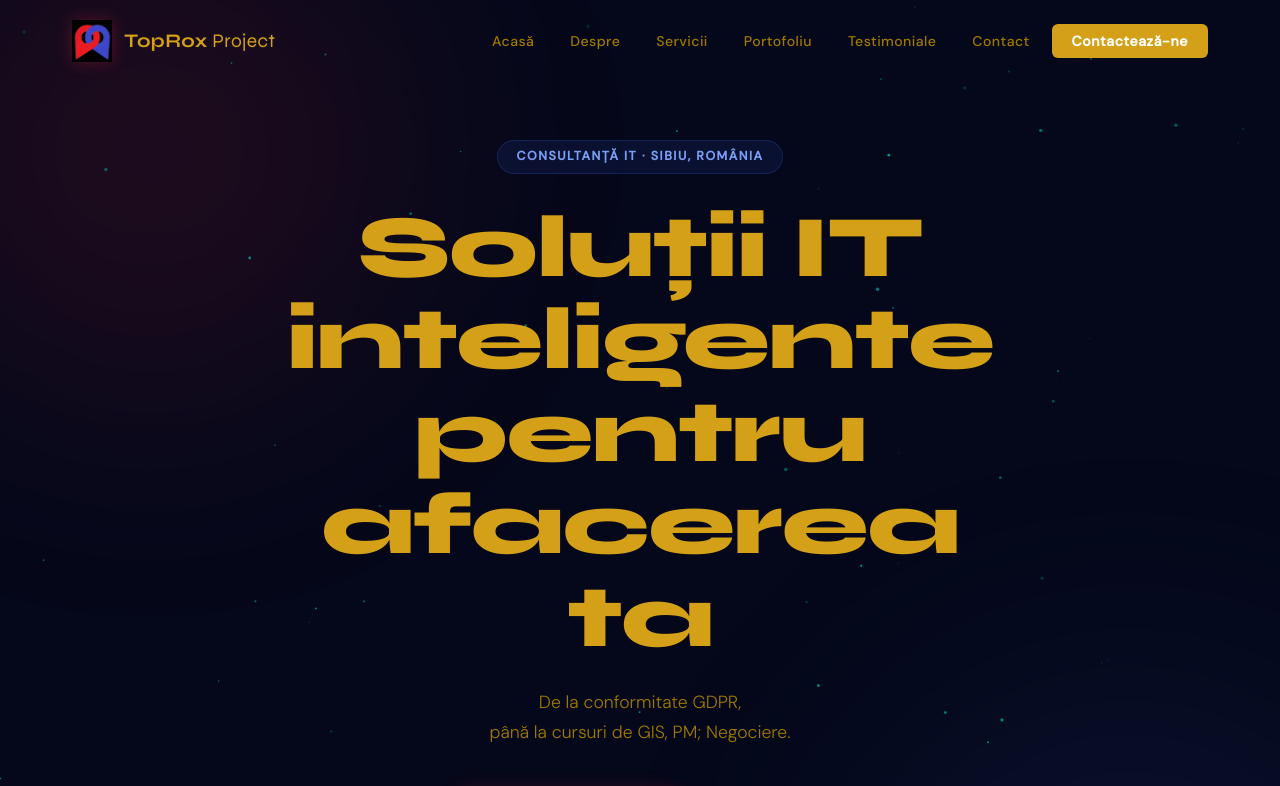
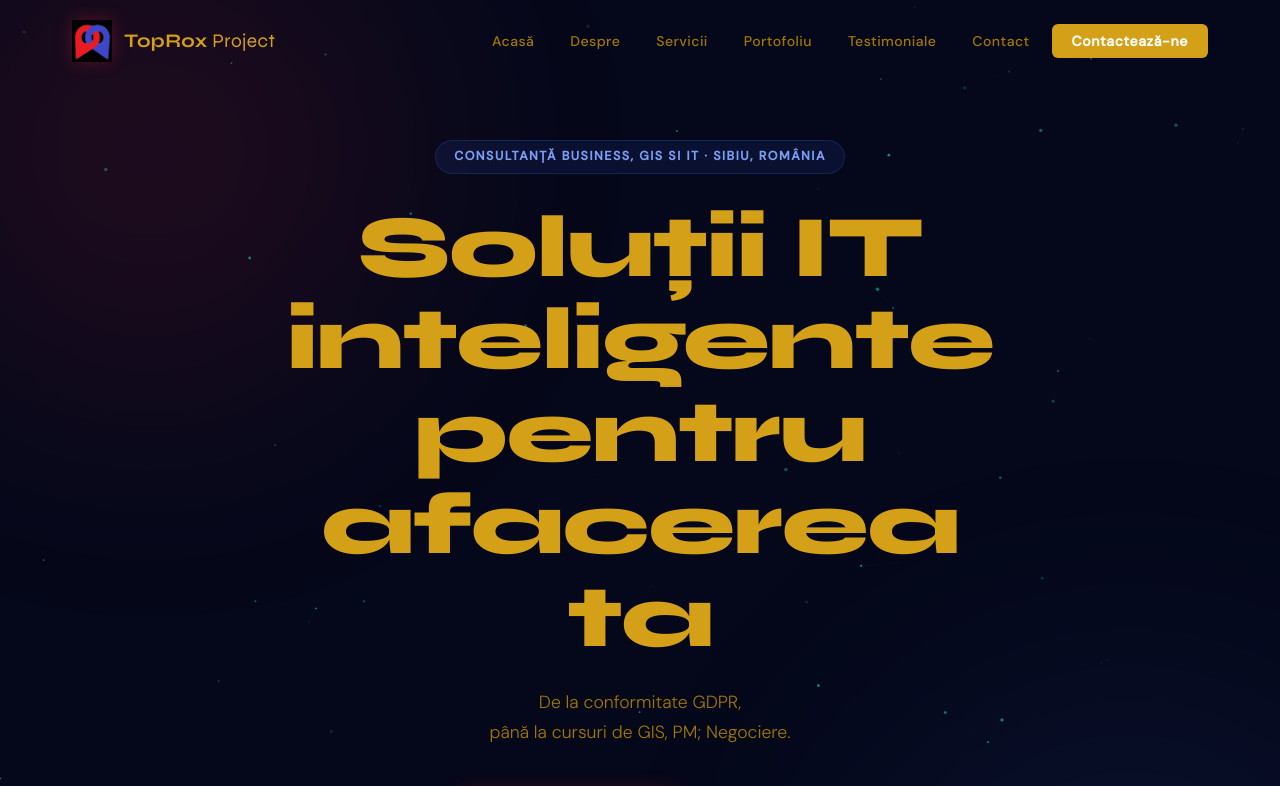
Before and after one commit to TopRoxProject/toprox-website, a React (Create React App) app: page / in a window 1280 px wide. Shown: the top 786 px of the page. Built offline with nearby package versions, Linux system fonts and the light colour scheme; the HTML template or start-up script is replaced by a standard one.

Commit message:
Update Hero.js

```diff
--- a/src/components/Hero.js
+++ b/src/components/Hero.js
@@ -77,7 +77,7 @@ export default function Hero() {
       <div className="hero-glow blue" />
 
       <div className="hero-content">
-        <div className="hero-badge">Consultanță IT · Sibiu, România</div>
+        <div className="hero-badge">Consultanță Business, GIS si IT · Sibiu, România</div>
         <h1 className="hero-title">
           Soluții IT<br />
           <span className="hero-title-accent">inteligente</span><br />
```
